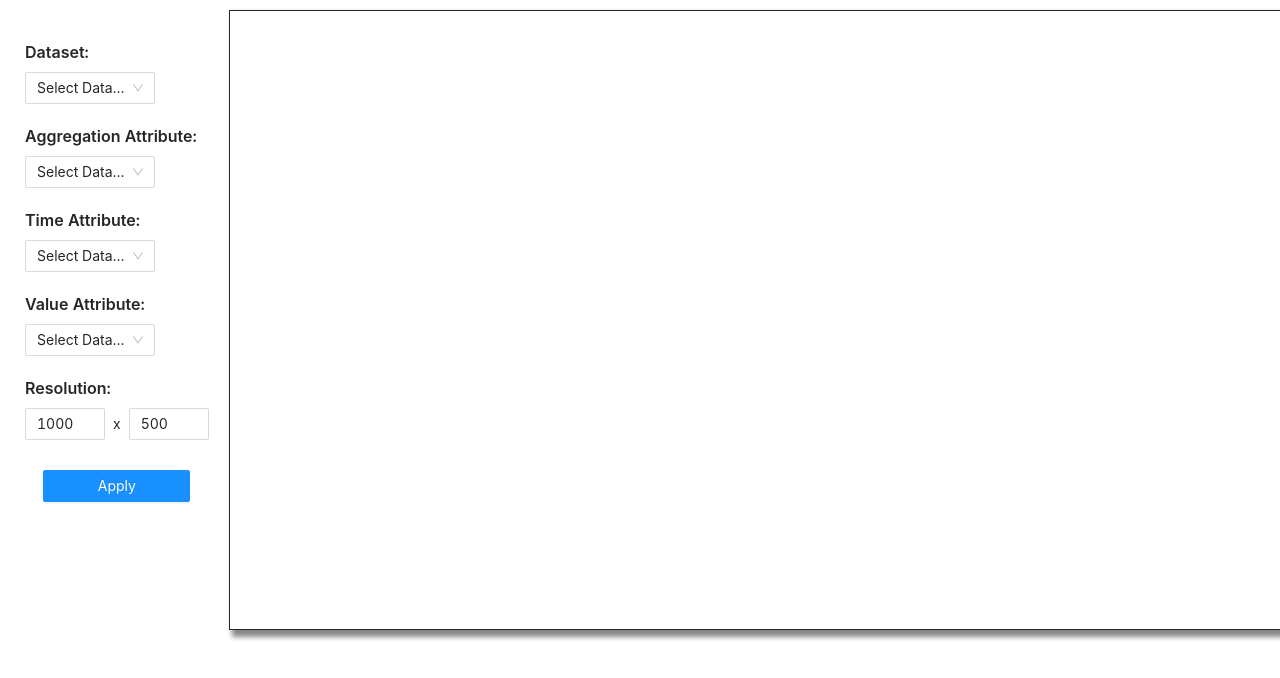
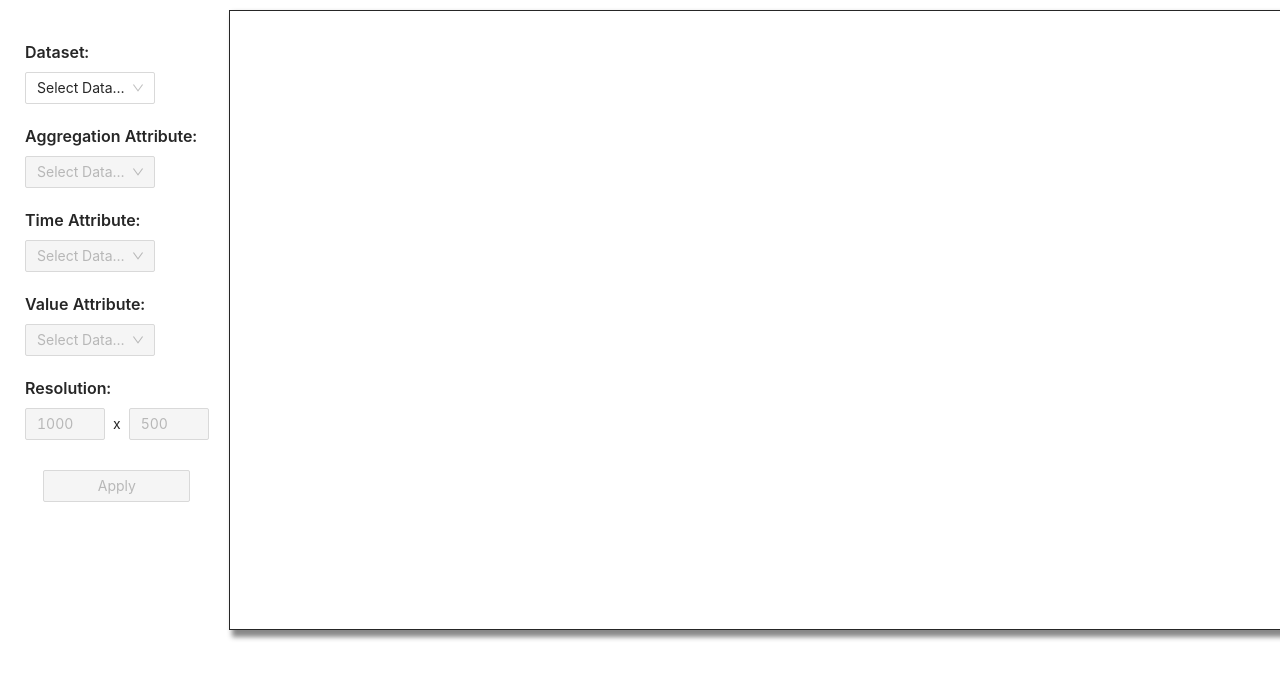
Before and after one commit to VirusPC/fuzzy-timebox, a Next.js app: page / in a window 1280 px wide. Shown: the top 678 px of the page. Built offline with nearby package versions, Linux system fonts and the light colour scheme.

Commit message:
feat: render performance optimization

```diff
--- a/components/LineLayer/index.tsx
+++ b/components/LineLayer/index.tsx
@@ -26,7 +26,8 @@ const LineLayer: React.FC<Props> = ({ layerInfo, width, height, screenWidth, scr
         if (canvasElem === null) return;
         const ctx = canvasElem.getContext("2d");
         if (ctx === null) return;
-        drawLines(ctx, width, height, data, xScale, yScale, layerInfo.colormap);
+        const clearup = drawLines(ctx, width, height, data, xScale, yScale, layerInfo.colormap);
+        return clearup;
     });
     return (<canvas id={layerInfo.id} className={className} width={width} height={height} style={{ width: screenWidth, height: screenHeight }} ref={canvasRef}></canvas>);
 }
--- a/helpers/chart/drawer.ts
+++ b/helpers/chart/drawer.ts
@@ -19,6 +19,8 @@ export function drawLines(ctx: CanvasRenderingContext2D, width: number, height:
     });
     ctx.stroke();
   });
+  const clearup = () => ctx.clearRect(0, 0, width, height);
+  return clearup;
 }
 
 export function drawAxes(
@@ -73,6 +75,10 @@ export function drawAxes(
       .style("writing-mode", "tb")
       .attr("transform", "rotate(180)");
   }
+  const clearup = () => {
+    container.selectAll("*").remove();
+  };
+  return clearup;
 }
 
 export { };
--- a/stores/DataStore.tsx
+++ b/stores/DataStore.tsx
@@ -1,9 +1,9 @@
-import { makeAutoObservable, autorun } from "mobx";
+import { makeAutoObservable, autorun, observable, computed, action, makeObservable } from "mobx";
 import { useStaticRendering } from "mobx-react";
 import datasetConfig from './dataConfig.json';
 import axios from 'axios';
 import Papa from 'papaparse';
-import { aggregateData, inferAttr, getXYScale } from "../helpers/data";
+import { aggregateData, inferAttr, getXYScale, inferType } from "../helpers/data";
 
 const isServer = typeof window === "undefined";
 // eslint-disable-next-line react-hooks/rules-of-hooks
@@ -31,36 +31,73 @@ type DatasetConfig = { name: string, url: string, size: string }[];
 
 class DataStore {
   datasetConfig: DatasetConfig;
-  status: 'idle' | 'loading' | 'failed';
+  @observable status: 'idle' | 'loading' | 'failed';
 
-  width: number;
-  height: number;
+  @observable width: number;
+  @observable height: number;
 
-  selectedDatasetName: string | null;
-  rawData: RawData;
-  headers: string[];
+  @observable selectedDatasetName: string | null;
+  @observable rawData: RawData;
+  @observable headers: string[];
   // kdTree: AliTVSTree | null;
 
-  aggregationAttrPos: number;
-  timeAttrPos: number;
-  valueAttrPos: number;
-  timeDataType: TimeDataType;
-  valueDataType: ValueDataType;
+  @observable aggregationAttrPos: number;
+  @observable timeAttrPos: number;
+  @observable valueAttrPos: number;
 
-  aggregatedData: AggregatedData;
+  @observable aggregatedData: AggregatedData;
 
-  timeScale: d3.ScaleTime<Date, number> | d3.ScaleLinear<number, number> | null;
-  valueScale: d3.ScaleBand<string> | d3.ScaleLinear<number, number> | null;
+  @observable hasApplied: boolean;
 
-  get timeAttrName(): string{
+  @computed
+  get timeDataType(): TimeDataType{
+    return this.timeAttrPos >= 0 ? inferType(this.rawData[0][this.timeAttrPos]) as TimeDataType : "number";  // !! check type
+  }
+  @computed
+  get valueDataType(): ValueDataType{
+    return this.valueAttrPos >=0 ? inferType(this.rawData[0][this.timeAttrPos]) as ValueDataType : "number";  // !! check type
+  }
+
+  @computed
+  get timeAttrName(): string {
     return this.headers[this.timeAttrPos]
   }
-  get valueAttrName(): string{
+
+  @computed
+  get valueAttrName(): string {
     return this.headers[this.valueAttrPos]
   }
 
-  get aggregatedData2(){
+  @computed
+  get aggregatedData2() {
     return this.aggregatedData.map(line => line.data);
+  }
+
+  @computed
+  get isComplete() {
+    return this.selectedDatasetName && this.aggregationAttrPos !== -1 && this.timeAttrPos !== -1 && this.valueAttrPos !== -1;
+  }
+
+  @computed
+  get scales(): {
+    timeScale: d3.ScaleTime<Date, number> | d3.ScaleLinear<number, number> | null;
+    valueScale: d3.ScaleBand<string> | d3.ScaleLinear<number, number> | null;
+  } {
+    const { xScale, yScale } = getXYScale(dataStore.aggregatedData, dataStore.timeDataType, dataStore.valueDataType, dataStore.width, dataStore.height);
+    return {
+      timeScale: xScale,
+      valueScale: yScale
+    }
+  }
+
+  @computed
+  get timeScale(): d3.ScaleTime<Date, number> | d3.ScaleLinear<number, number> | null{
+    return this.scales.timeScale;
+  }
+
+  @computed
+  get valueScale(): d3.ScaleBand<string> | d3.ScaleLinear<number, number> | null{
+    return this.scales.valueScale;
   }
 
   constructor() {
@@ -74,15 +111,24 @@ class DataStore {
     this.aggregationAttrPos = -1;
     this.timeAttrPos = -1;
     this.valueAttrPos = -1;
-    this.timeDataType = "date";
-    this.valueDataType = "number";
     this.aggregatedData = [];
-    this.timeScale = null;
-    this.valueScale = null;
-    makeAutoObservable(this);
+    this.hasApplied = false;
+    // makeAutoObservable(this);
+    makeObservable(this);
   }
 
+  @action
+  checkConfig() {
+    if (this.selectedDatasetName && this.aggregationAttrPos !== -1 && this.timeAttrPos !== -1 && this.valueAttrPos !== -1
+      && this.width > 0 && this.height > 0) {
+      return true;
+    }
+
+  }
+
+  @action
   apply() {
+    if (!this.checkConfig()) return false;
     this.aggregatedData = aggregateData(
       dataStore.rawData,
       dataStore.aggregationAttrPos,
@@ -90,33 +136,29 @@ class DataStore {
       dataStore.valueAttrPos,
       dataStore.timeDataType,
       dataStore.valueDataType);
-    const { xScale, yScale } = getXYScale(dataStore.aggregatedData, dataStore.timeDataType, dataStore.valueDataType, dataStore.width, dataStore.height);
-    dataStore.timeScale = xScale;
-    dataStore.valueScale = yScale;
+    this.hasApplied = true;
+    return true;
   }
 }
 
 const dataStore = new DataStore();
-autorun(async () => {
-  const selectedName = dataStore.selectedDatasetName;
-  const url = datasetConfig.find(c => c.name === selectedName)?.url;
-  if (url) {
-    dataStore.status = "loading";
-    const response = await axios.get(url);
-    const rawData = Papa.parse(response.data, { skipEmptyLines: true }).data as RawData;
-    dataStore.headers = rawData[0];
-    dataStore.rawData = rawData.slice(1);
-    const { aggregationAttr, timeAttr, valueAttr, timeDataType, valueDataType } = inferAttr(rawData);
-    dataStore.aggregationAttrPos = aggregationAttr;
-    dataStore.timeAttrPos = timeAttr;
-    dataStore.valueAttrPos = valueAttr;
-    dataStore.timeDataType = timeDataType;
-    dataStore.valueDataType = valueDataType;
-    dataStore.status = "idle";
-  }
-});
-
-// autorun(() => {
+// autorun(async () => {
+//   const selectedName = dataStore.selectedDatasetName;
+//   const url = datasetConfig.find(c => c.name === selectedName)?.url;
+//   if (url) {
+//     dataStore.status = "loading";
+//     const response = await axios.get(url);
+//     const rawData = Papa.parse(response.data, { skipEmptyLines: true }).data as RawData;
+//     dataStore.headers = rawData[0];
+//     dataStore.rawData = rawData.slice(1);
+//     const { aggregationAttr, timeAttr, valueAttr, timeDataType, valueDataType } = inferAttr(rawData);
+//     dataStore.aggregationAttrPos = aggregationAttr;
+//     dataStore.timeAttrPos = timeAttr;
+//     dataStore.valueAttrPos = valueAttr;
+//     dataStore.timeDataType = timeDataType;
+//     dataStore.valueDataType = valueDataType;
+//     dataStore.status = "idle";
+//   }
 // });
 
 export default dataStore;
--- a/views/DataPanel/index.tsx
+++ b/views/DataPanel/index.tsx
@@ -1,8 +1,12 @@
-import React, { useState, useCallback } from "react";
+import React, { useState, useCallback, useRef } from "react";
 import styles from "./index.module.scss";
 import { Space, Typography, Select, Input, Button } from "antd";
 import dataStore from "../../stores/DataStore";
 import { observer } from 'mobx-react';
+import axios from "axios";
+import Papa from "papaparse";
+import { inferAttr } from "../../helpers/data";
+// import { autorun } from "mobx";
 
 const { Title, Text } = Typography;
 const { Option } = Select;
@@ -12,42 +16,87 @@ const { Option } = Select;
 // }
 
 const DataConsole: React.FC<{}> = observer(() => {
-  const {width: _width, height: _height, datasetConfig, headers, aggregationAttrPos, timeAttrPos, valueAttrPos} = dataStore;
+  const {width: _width, height: _height, selectedDatasetName: _selectedDatasetName, datasetConfig, headers: _headers, aggregationAttrPos: _aggregationAttrPos, timeAttrPos: _timeAttrPos, valueAttrPos: _valueAttrPos} = dataStore;
 
+  const [datasetName, setDatasetName] = useState(_selectedDatasetName);
+  const [aggregationAttrPos, setAggregationAttrPos] = useState(_aggregationAttrPos);
+  const [timeAttrPos, setTimeAttrPos] = useState(_timeAttrPos);
+  const [valueAttrPos, setValueAttrPos] = useState(_valueAttrPos);
   const [width, setWidth] = useState(_width);
   const [height, setHeight] = useState(_height);
 
-  const onDataSelectChanged = useCallback((name: string) => dataStore.selectedDatasetName = name, []);
-  const onAggregationAttrChanged = useCallback((pos: string) => dataStore.aggregationAttrPos = +pos, []);
-  const onTimeAttrChanged = useCallback((pos: string) => dataStore.timeAttrPos = +pos, []);
-  const onValueAttrChanged = useCallback((pos: string) => dataStore.valueAttrPos= +pos, []);
-  const onResolutionWidthChanged = useCallback((event: React.ChangeEvent<HTMLInputElement>) => dataStore.width = +event.target.value, []);
-  const onResolutionHeightChanged = useCallback((event: React.ChangeEvent<HTMLInputElement>) => dataStore.height = +event.target.value, []);
+  // hidden data
+  const [headers, setHeaders] = useState<string[]>(_headers);
+  const [rawData, setRawData] = useState<RawData>([]);
+
+  // const [isLoading, setIsLoading] = useState(false);
+
+  const onDataSelectChanged = useCallback((name: string) => {
+    const url = datasetConfig.find(c => c.name === name)?.url;
+    if(!url) return;
+    // setIsLoading(true);
+    dataStore.status = "loading";
+    axios.get(url).then((response) => {
+      const rawData = Papa.parse(response.data, { skipEmptyLines: true }).data as RawData;
+      setHeaders(rawData[0]);
+      setRawData(rawData.slice(1));
+      const { aggregationAttr, timeAttr, valueAttr } = inferAttr(rawData);
+      setAggregationAttrPos(aggregationAttr);
+      setTimeAttrPos(timeAttr);
+      setValueAttrPos(valueAttr);
+      dataStore.status = "idle";
+      // setIsLoading(false);
+    }, () => {
+      dataStore.status = "failed";
+    });
+    setDatasetName(name);
+  }, []);
+
+  const onAggregationAttrChanged = useCallback((pos: string) => setAggregationAttrPos(+pos), []);
+  const onTimeAttrChanged = useCallback((pos: string) => setTimeAttrPos(+pos), []);
+  const onValueAttrChanged = useCallback((pos: string) => setValueAttrPos(+pos), []);
+  const onResolutionWidthChanged = useCallback((event: React.ChangeEvent<HTMLInputElement>) => setWidth(+event.target.value), []);
+  const onResolutionHeightChanged = useCallback((event: React.ChangeEvent<HTMLInputElement>) => setHeight(+event.target.value), []);
+
+  const onApply = useCallback(() => {
+    // autorun(() => {
+      dataStore.selectedDatasetName = datasetName;
+      dataStore.aggregationAttrPos = aggregationAttrPos;
+      dataStore.timeAttrPos = timeAttrPos;
+      dataStore.valueAttrPos = valueAttrPos;
+      dataStore.width = width;
+      dataStore.height = height;
+
+      dataStore.headers = headers;
+      dataStore.rawData = rawData;
+      dataStore.apply();
+    // });
+  }, [datasetName, aggregationAttrPos, timeAttrPos, valueAttrPos, width, height]);
 
 
   return (<div className={styles["console"]}>
     <div className={styles["param-block"]}>
       {/* <Text strong={true} className={styles["title"]}>Dataset:</Text> */}
       <Title level={5} className={styles["title"]}>Dataset:</Title>
-      <Select className={styles["select"]} defaultValue={"Select Dataset"} onChange={onDataSelectChanged}>
+      <Select className={styles["select"]} value={datasetName||"Select Dataset"} defaultValue={"Select Dataset"} onChange={onDataSelectChanged}>
         {datasetConfig.map((config) => (<Option key={config.name} value={config.name}>{`${config.name}(${config.size})`}</Option>))}
       </Select>
     </div>
     <div className={styles["param-block"]}>
       <Title level={5} className={styles["title"]}>Aggregation Attribute:</Title>
-      <Select className={styles["select"]} defaultValue={"Select Dataset"} value={aggregationAttrPos < 0 ? void 0 : headers[aggregationAttrPos]} onChange={ onAggregationAttrChanged}>
+      <Select className={styles["select"]} disabled={!datasetName} defaultValue={"Select Dataset"} value={aggregationAttrPos < 0 ? void 0 : headers[aggregationAttrPos]} onChange={ onAggregationAttrChanged}>
         {headers.map((attr, i) => (<Option key={attr} value={i}>{attr}</Option>))}
       </Select>
     </div>
     <div className={styles["param-block"]}>
       <Title level={5} className={styles["title"]}>Time Attribute:</Title>
-      <Select className={styles["select"]} defaultValue={"Select Dataset"} value={timeAttrPos < 0? void 0 : headers[timeAttrPos]} onChange={ onTimeAttrChanged }>
+      <Select className={styles["select"]} disabled={!datasetName} defaultValue={"Select Dataset"} value={timeAttrPos < 0? void 0 : headers[timeAttrPos]} onChange={ onTimeAttrChanged }>
         {headers.map((attr, i) => (<Option key={attr} value={i}>{attr}</Option>))}
       </Select>
     </div>
     <div className={styles["param-block"]}>
       <Title level={5} className={styles["title"]}>Value Attribute:</Title>
-      <Select className={styles["select"]} defaultValue={"Select Dataset"} value={valueAttrPos < 0? void 0 : headers[valueAttrPos]} onChange={ onValueAttrChanged }>
+      <Select className={styles["select"]} disabled={!datasetName} defaultValue={"Select Dataset"} value={valueAttrPos < 0? void 0 : headers[valueAttrPos]} onChange={ onValueAttrChanged }>
         {headers.map((attr, i) => (<Option key={attr} value={i}>{attr}</Option>))}
       </Select>
     </div>
@@ -56,16 +105,16 @@ const DataConsole: React.FC<{}> = observer(() => {
       <Title level={5} className={styles["title"]}>Resolution:</Title>
       <Space size={"small"}>
         <div className={styles["resolution-input"]}>
-          <Input type="number" className={styles["resolution-input"]} onChange={onResolutionWidthChanged} value={width}></Input>
+          <Input type="number" className={styles["resolution-input"]} disabled={!datasetName} onChange={onResolutionWidthChanged} value={width}></Input>
         </div>
         x
         <div className={styles["resolution-input"]}>
-          <Input type="number" className={styles["resolution-input"]} onChange={onResolutionHeightChanged} value={height}></Input>
+          <Input type="number" className={styles["resolution-input"]} disabled={!datasetName} onChange={onResolutionHeightChanged} value={height}></Input>
         </div>
       </Space>
     </div>
     <div className={styles["submit-block"]}>
-      <Button className={styles["apply"]} type={"primary"} onClick={(event) => {dataStore.apply()}}>Apply</Button>
+      <Button className={styles["apply"]} disabled={!datasetName} type={"primary"} onClick={onApply}>Apply</Button>
     </div>
   </div>)
 })
--- a/views/MainView/index.module.scss
+++ b/views/MainView/index.module.scss
@@ -10,7 +10,11 @@ $padding-left: 100px;
   box-shadow: 5px 5px 5px 2px #888888;
   border: solid 1px;
 }
-.axis, .layer {
+.axis, .layer{
+  position: absolute;
+}
+
+.canvas, .query {
   position: absolute;
   padding-left: $padding-left;
   padding-top: $padding-top;
```
Also changed, not shown: components/AxesLayer/index.tsx (+28 -2 lines), views/MainView/index.tsx (+22 -4 lines).
